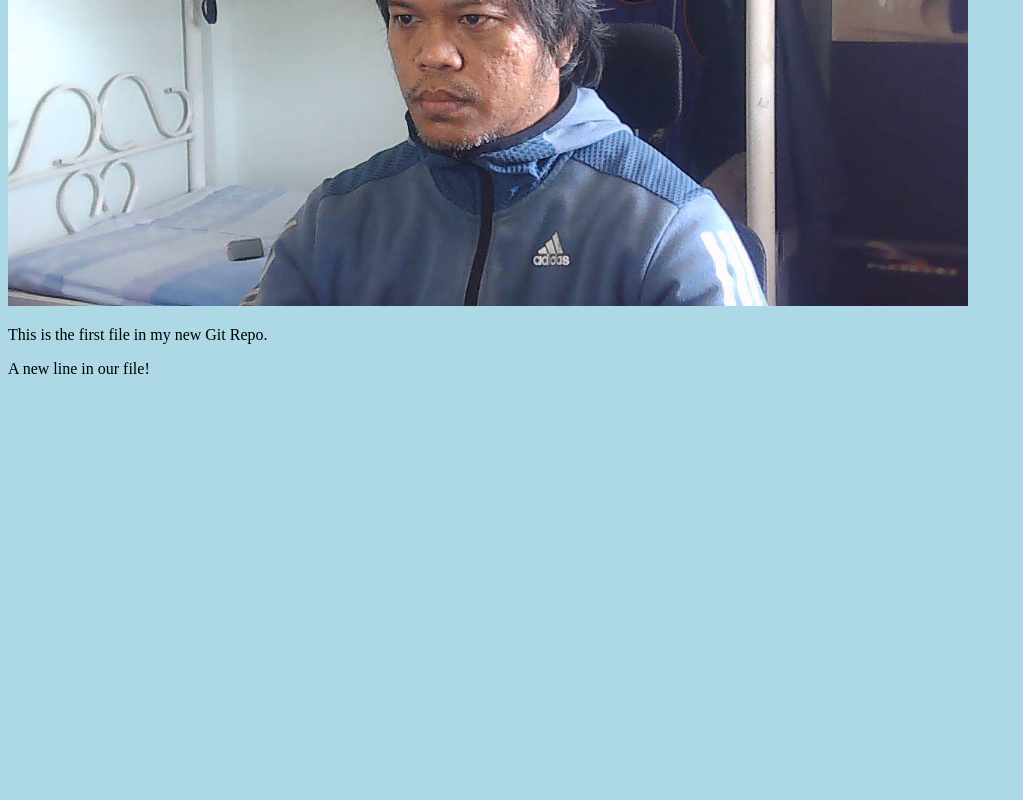
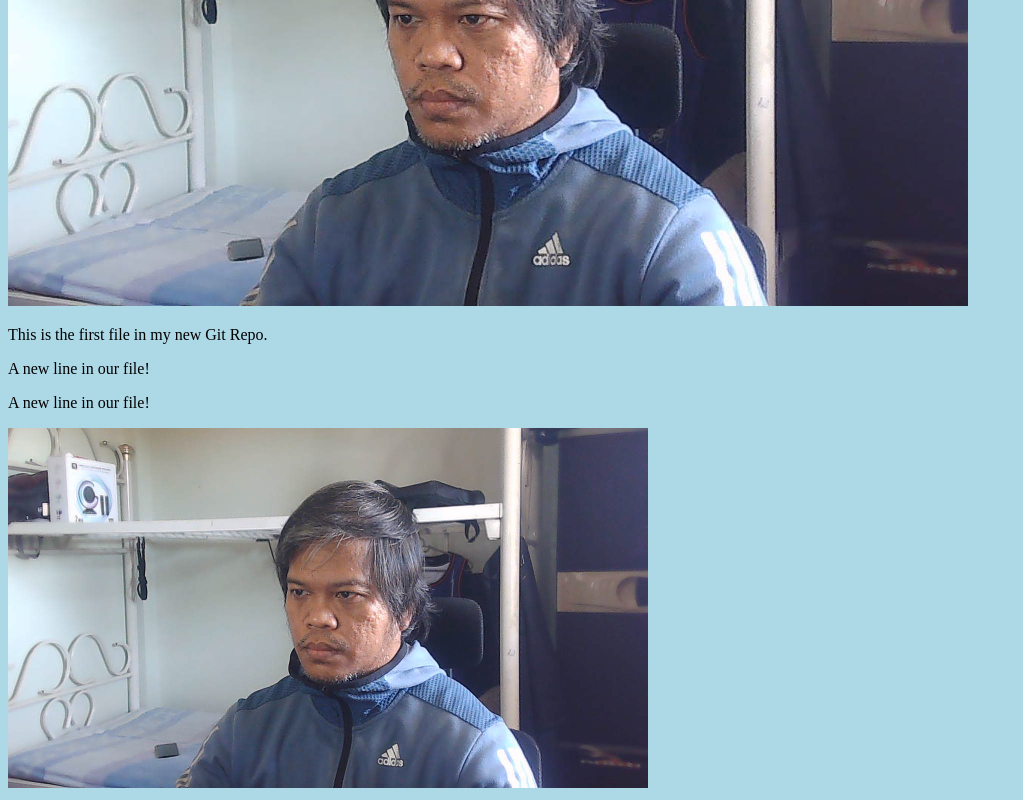
Before and after one commit to jaimewilliam06/Hello-World, a plain HTML site: page index.html in a window 1280 px wide. Shown: the part 314-1114 px from the top of the page, without its empty margins (0-1023 px from the left). Before the commit the page ends 800 px from the top, so only its background shows below. Drawn offline with Linux system fonts and the light colour scheme.

Commit message:
Added new image

```diff
--- a/index.html
+++ b/index.html
@@ -11,6 +11,8 @@
 style="width:100%;max-width:960px"></div>
 <p>This is the first file in my new Git Repo.</p>
 <p>A new line in our file!</p>
+<p>A new line in our file!</p>
+<div><img src="WIN_20241121_10_10_14_Pro.jpg" alt="Hello Git" style="width:100%;max-width:640px"></div>
 
 </body>
 </html>
```
Also changed, not shown: WIN_20241121_10_10_14_Pro.jpg (added).
